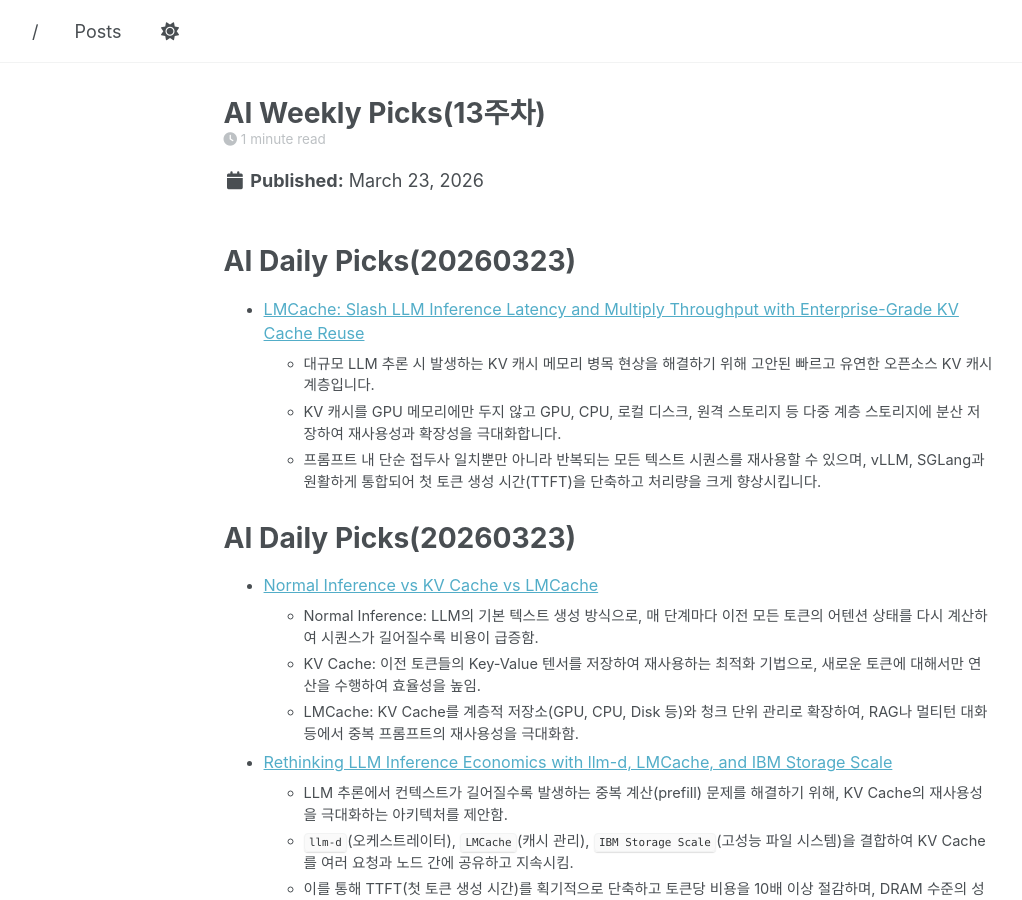
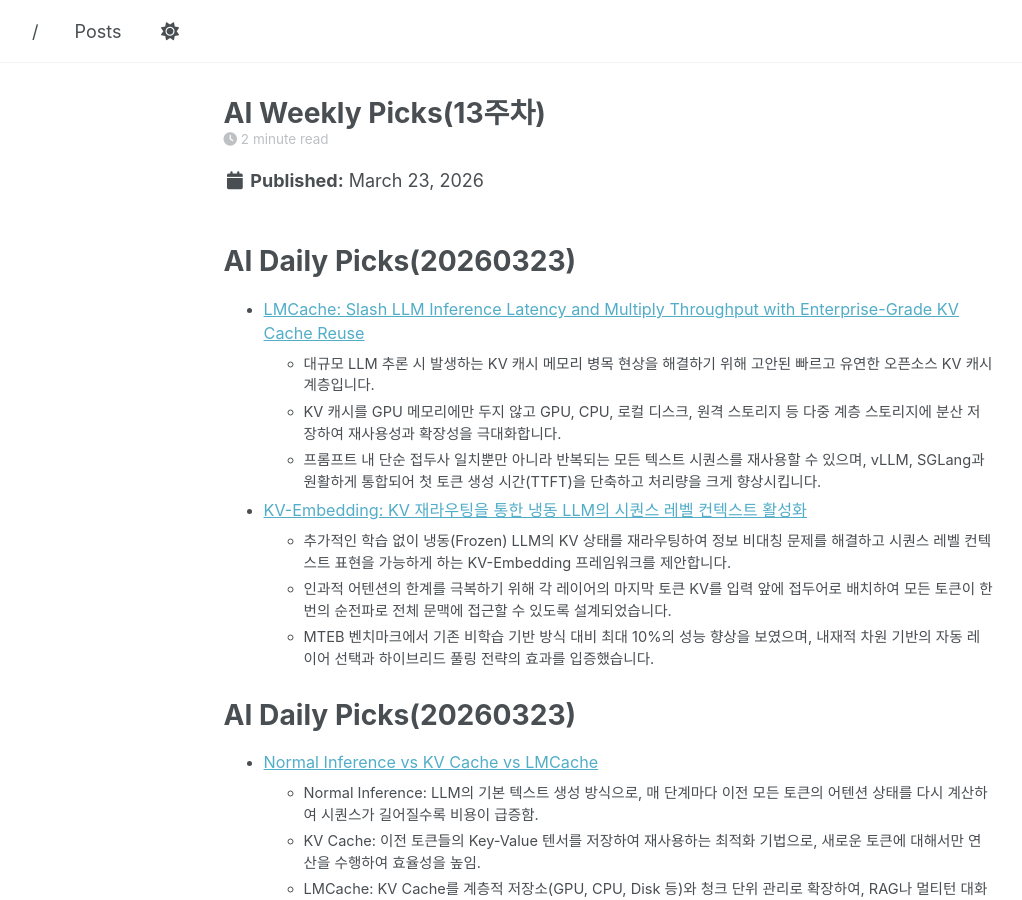
Before and after one commit to parameterfreak/parameterfreak.github.io, a Jekyll site: the page built from _posts/2026-03-23-ai-weekly-picks.md, in a window 1280 px wide and 900 px high. Shown: the whole window, without its empty margins (58-1080 px from the left). Built offline with Jekyll 4.4.1, drawn with Linux system fonts in a browser that asks for light colours; a script that is not in the unit is left out.

Commit message:
Add KV-Embedding entry to AI Weekly Picks
Added a new entry on KV-Embedding for frozen LLMs, highlighting its advantages in sequence-level context activation and performance improvements over existing methods.

```diff
--- a/_posts/2026-03-23-ai-weekly-picks.md
+++ b/_posts/2026-03-23-ai-weekly-picks.md
@@ -17,6 +17,11 @@
   * KV 캐시를 GPU 메모리에만 두지 않고 GPU, CPU, 로컬 디스크, 원격 스토리지 등 다중 계층 스토리지에 분산 저장하여 재사용성과 확장성을 극대화합니다.
   * 프롬프트 내 단순 접두사 일치뿐만 아니라 반복되는 모든 텍스트 시퀀스를 재사용할 수 있으며, vLLM, SGLang과 원활하게 통합되어 첫 토큰 생성 시간(TTFT)을 단축하고 처리량을 크게 향상시킵니다.
 
+* [KV-Embedding: KV 재라우팅을 통한 냉동 LLM의 시퀀스 레벨 컨텍스트 활성화](https://arxiv.org/abs/2601.01046)
+  * 추가적인 학습 없이 냉동(Frozen) LLM의 KV 상태를 재라우팅하여 정보 비대칭 문제를 해결하고 시퀀스 레벨 컨텍스트 표현을 가능하게 하는 KV-Embedding 프레임워크를 제안합니다.
+  * 인과적 어텐션의 한계를 극복하기 위해 각 레이어의 마지막 토큰 KV를 입력 앞에 접두어로 배치하여 모든 토큰이 한 번의 순전파로 전체 문맥에 접근할 수 있도록 설계되었습니다.
+  * MTEB 벤치마크에서 기존 비학습 기반 방식 대비 최대 10%의 성능 향상을 보였으며, 내재적 차원 기반의 자동 레이어 선택과 하이브리드 풀링 전략의 효과를 입증했습니다.
+
 # AI Daily Picks(20260323)
 
 * [Normal Inference vs KV Cache vs LMCache](https://www.f22labs.com/blogs/normal-inference-vs-kvcache-vs-lmcache/)
```
